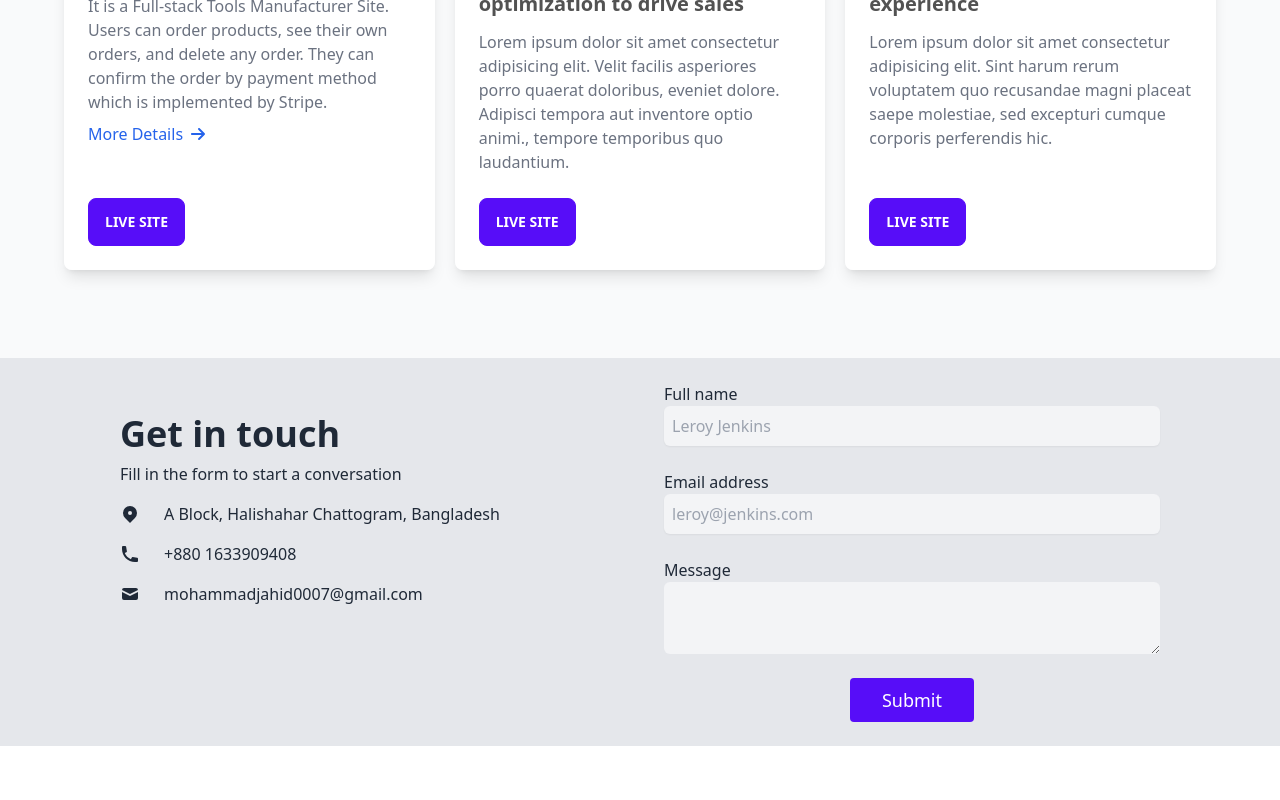
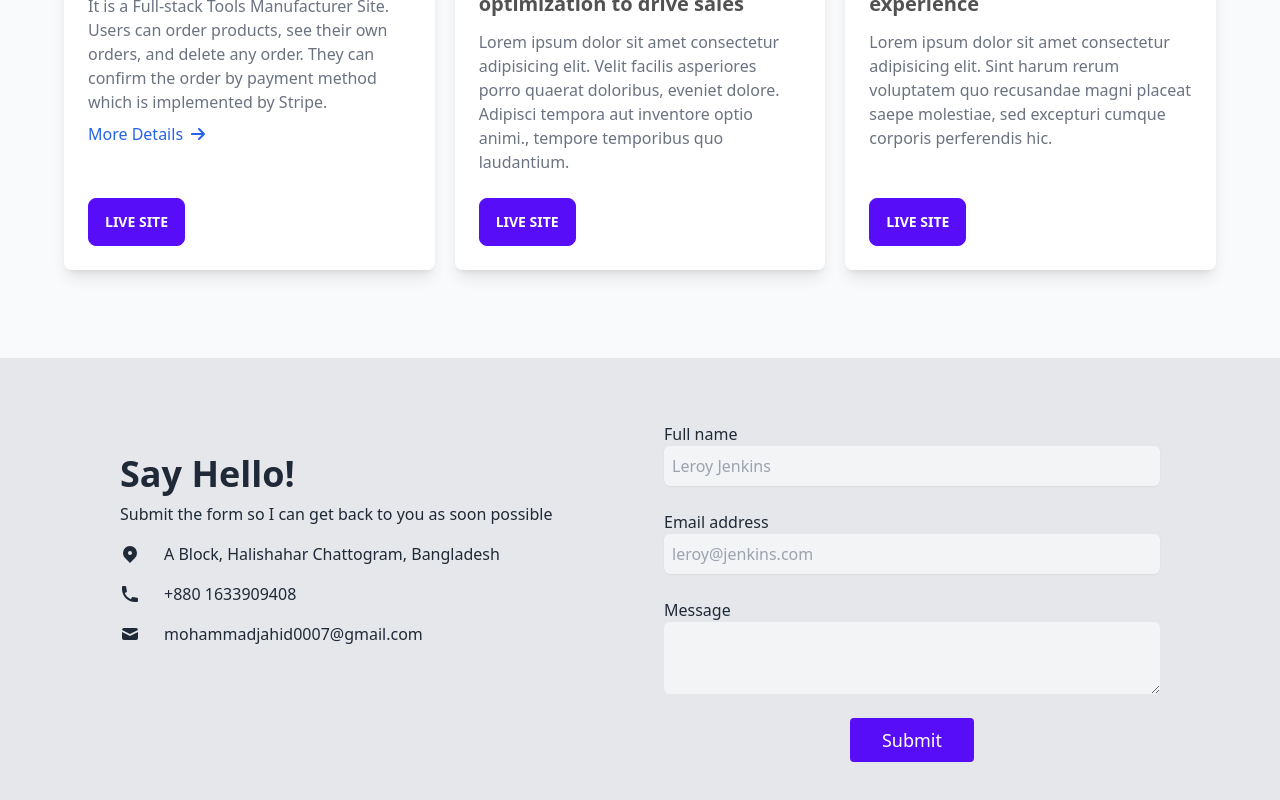
Before and after one commit to mohammadJahid8/my-portfolio, a React (Create React App) app: page /home in a window 1280 px wide. Shown: the part 1934-2734 px from the top of the page. Before the commit the page ends 2680 px from the top, so only its background shows below. Built offline with nearby package versions, Linux system fonts and the light colour scheme.

Commit message:
contact form completed

```diff
--- a/src/Components/Contact.js
+++ b/src/Components/Contact.js
@@ -3,11 +3,11 @@ import React from 'react';
 const Contact = () => {
     return (
         <div>
-            <section className="py-6 mt-6 bg-gray-200 text-gray-800">
+            <section className="py-16 mt-6 bg-gray-200 text-gray-800">
                 <div className="grid max-w-6xl grid-cols-1 px-6 mx-auto lg:px-8 md:grid-cols-2 ">
                     <div className="py-8 md:py-8 md:px-6">
-                        <h1 className="text-4xl font-bold">Get in touch</h1>
-                        <p className="pt-2 pb-4">Fill in the form to start a conversation</p>
+                        <h1 className="text-4xl font-bold">Say Hello!</h1>
+                        <p className="pt-2 pb-4">Submit the form so I can get back to you as soon possible</p>
                         <div className="space-y-4">
                             <p className="flex items-center">
                                 <svg xmlns="http://www.w3.org/2000/svg" viewBox="0 0 20 20" fill="currentColor" className="w-5 h-5 mr-2 sm:mr-6">
@@ -43,7 +43,7 @@ const Contact = () => {
                             <span className="mb-1">Message</span>
                             <textarea rows="3" className="block w-full rounded-md focus:ring focus:ring-opacity-75 focus:ring-violet-400 bg-gray-100"></textarea>
                         </label>
-                        <button type="button" className="self-center px-8 py-2 text-lg rounded focus:ring hover:ring focus:ring-opacity-75 bg-primary text-white focus:ring-violet-400 hover:ring-violet-400">Submit</button>
+                        <button type="button" className="self-center px-8 py-2 text-lg rounded focus:ring hover:ring focus:ring-opacity-75 bg-primary text-white ">Submit</button>
                     </form>
                 </div>
             </section>
```
